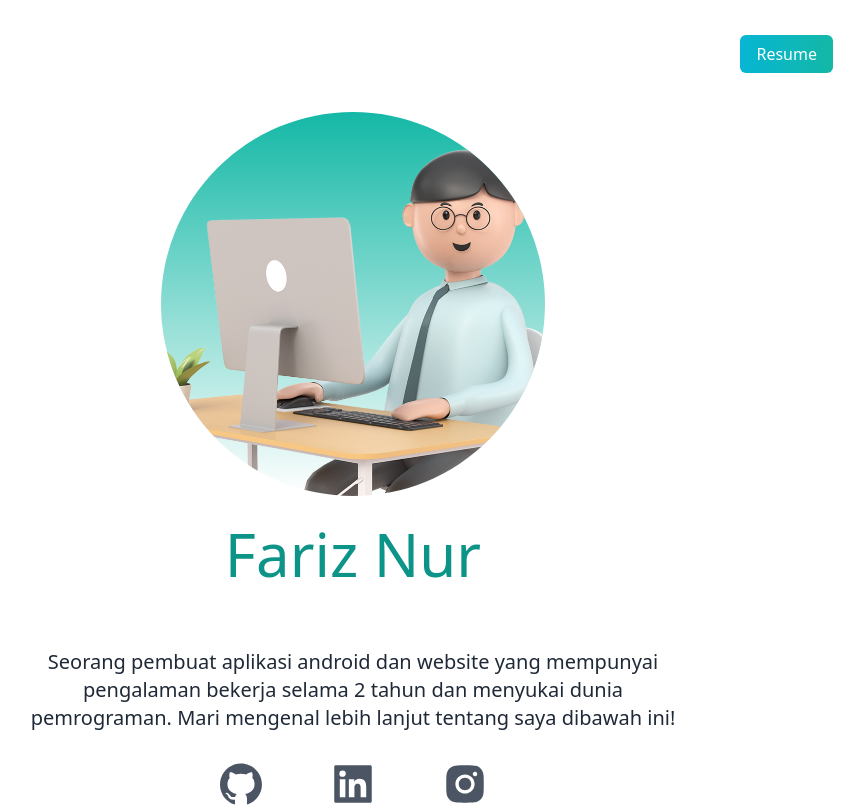
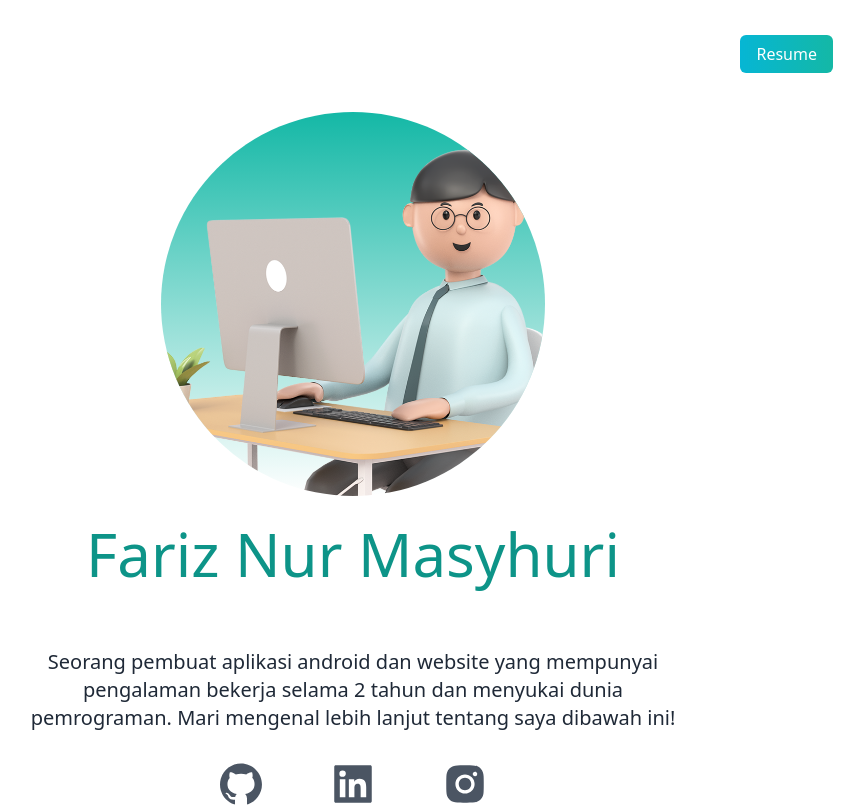
Before and after one commit to pais23/portfolio-fariz, a Next.js app: page / in a window 1280 px wide. Shown: the top 807 px of the page, without its empty margins (287-1151 px from the left). Built offline with nearby package versions, Linux system fonts and the light colour scheme.

Commit message:
Change My Name

```diff
--- a/pages/index.tsx
+++ b/pages/index.tsx
@@ -44,7 +44,7 @@
             <Image src={avatar} layout="fill" objectFit='cover' alt='object image'/>
           </div>
           <div className='text-center p-5'>
-            <h2 className='text-5xl py-2 text-teal-600 font-medium md:text-6xl'>Fariz Nur</h2>
+            <h2 className='text-5xl py-2 text-teal-600 font-medium md:text-6xl'>Fariz Nur Masyhuri</h2>
             <h3 className='text-2xl py-2 md-text-3xl dark:text-white'>Web & Android Developer</h3>
             <p className='text-md py-2 leading-8 text-gray-800 md:text-xl max-w-2xl mx-auto dark:text-gray-200'>
               Seorang pembuat aplikasi android dan website yang mempunyai pengalaman bekerja
```
